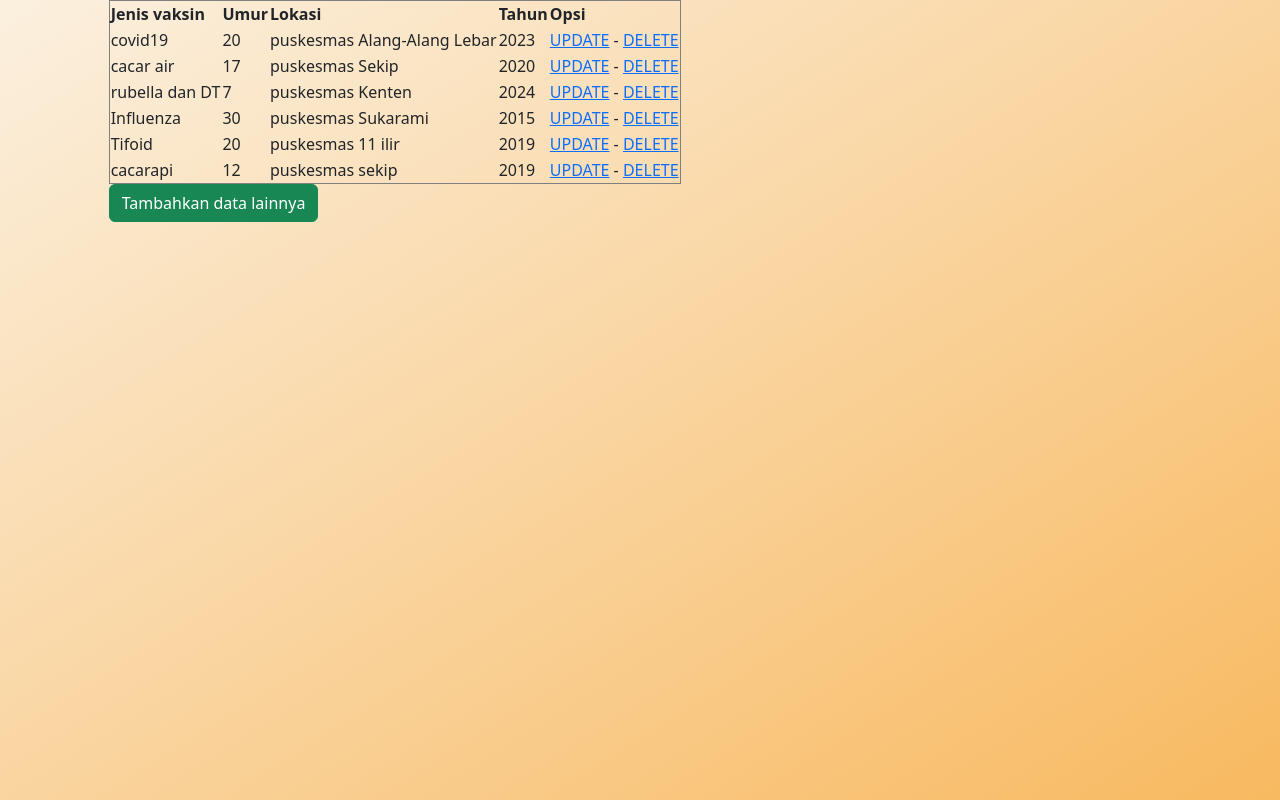
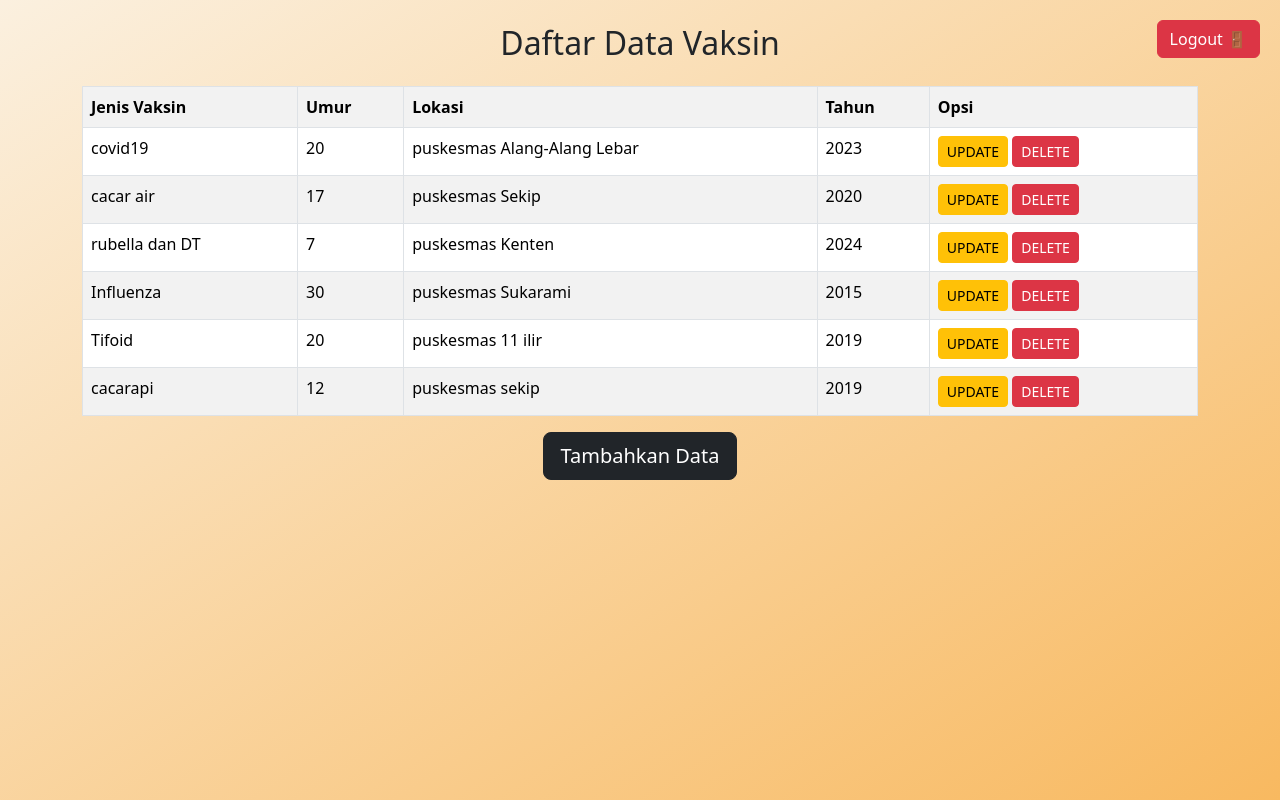
Before and after one commit to Aaronn08/Project_vaksin, a Flask app: page /tampil in a window 1280 px wide. Run offline with Flask 3, Linux system fonts and the light colour scheme; data comes from the database, SQL or seed files in the repository.

Commit message:
tampil.html

```diff
--- a/templates/tampil.html
+++ b/templates/tampil.html
@@ -1,28 +1,48 @@
 {% extends 'layout.html' %}
 
 {% block konten %}
-    <table border="1">
+<style>
+
+    body {
+        min-height: 100vh;
+        margin: 0;
+    }
+
+</style>
+<a href="{{ url_for('logout') }}" class="btn btn-danger" style="position: fixed; top: 20px; right: 20px;">Logout 🚪</a>
+<div class="container mt-4">
+
+    <h2 class="mb-4 text-center">Daftar Data Vaksin</h2>
+
+    <table class="table table-bordered table-striped">
+        <head class="thead-dark">
             <tr>
-            <th>Jenis vaksin</th>
+                <th>Jenis Vaksin</th>
                 <th>Umur</th>
                 <th>Lokasi</th>
                 <th>Tahun</th>
                 <th>Opsi</th>
             </tr>
-
+        </head>
+        <body>
             {% for result in data %}
             <tr>
                 <td>{{ result[1] }}</td>
                 <td>{{ result[2] }}</td>
                 <td>{{ result[3] }}</td>
                 <td>{{ result[4] }}</td>
-            <td> <a href="/update/{{ result[0] }}">UPDATE</a> - <a href="/hapus/{{ result[0] }}">DELETE</a> </td>
+                <td>
+                    <a href="/update/{{ result[0] }}" class="btn btn-warning btn-sm">UPDATE</a>
+                    <a href="/hapus/{{ result[0] }}" class="btn btn-danger btn-sm">DELETE</a>
+                </td>
             </tr>
+            {% endfor %}
+        </body>
+    </table>
 
 
-        {% endfor %}
-
-    </table>
-
-    <a class="btn btn-success" href="/admin">Tambahkan data lainnya</a>
+    <div class="text-center mt-3">
+    <a href="/admin" class="btn btn-dark btn-lg">Tambahkan Data</a>
+</div>
+</div>
 {% endblock %}
```
Lines whose indentation alone changed are shown as unchanged.
